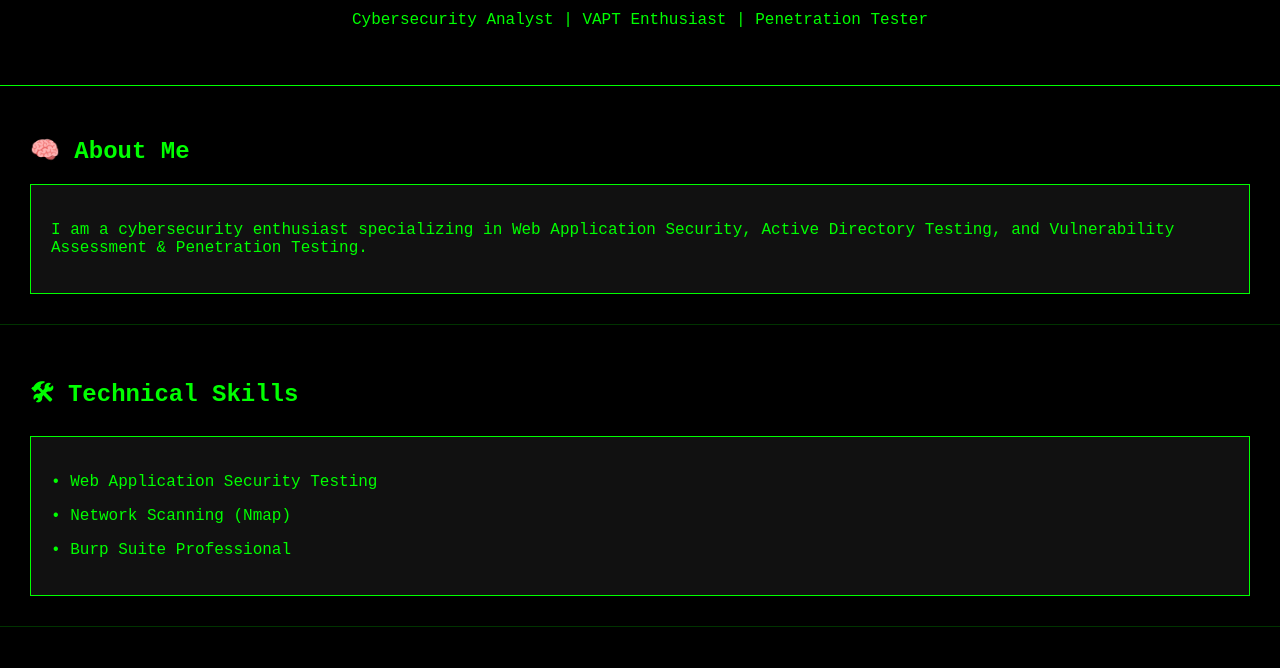
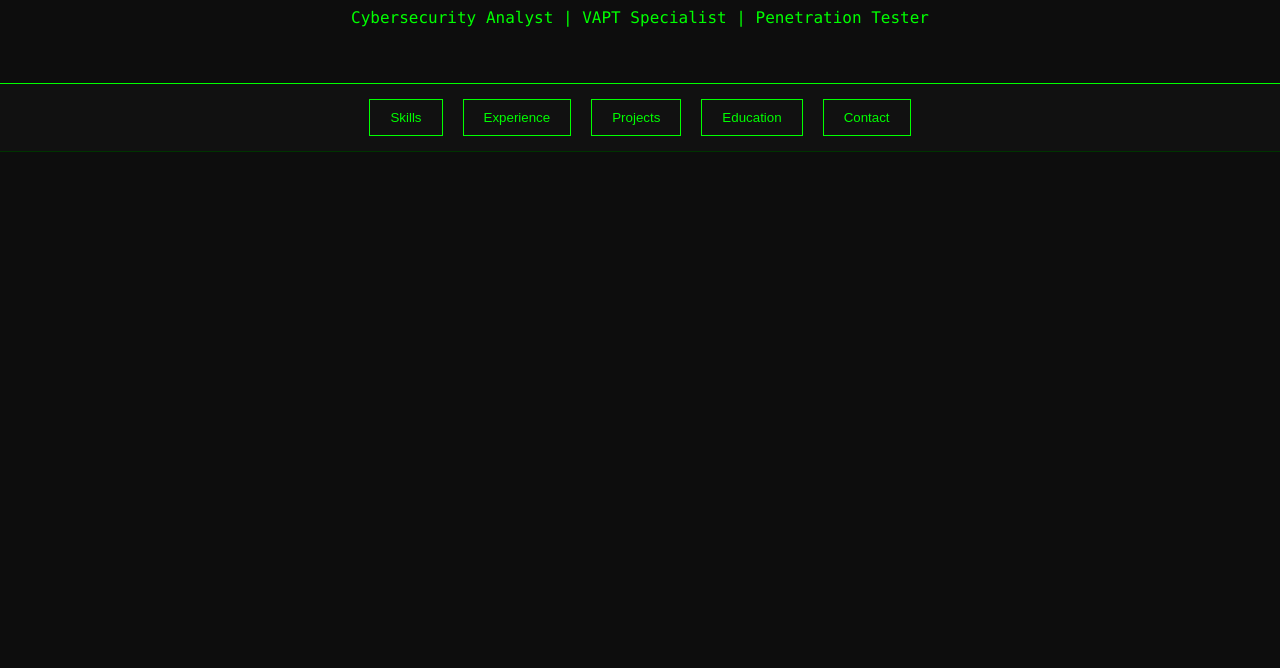
Before and after one commit to Ramihere/rameeshere.github.io, a plain HTML site: page index.html in a window 1280 px wide. Shown: the part 132-800 px from the top of the page. Drawn offline with Linux system fonts and the light colour scheme.

Commit message:
Update index.html

```diff
--- a/index.html
+++ b/index.html
@@ -1,14 +1,14 @@
 <!DOCTYPE html>
 <html>
 <head>
-    <title>Muhammed Ramees KP | Cybersecurity</title>
+    <title>Muhammed Ramees KP | Cybersecurity Portfolio</title>
+
     <style>
         body {
-            background-color: black;
+            background-color: #0d0d0d;
             color: #00ff00;
-            font-family: Courier New, monospace;
+            font-family: Consolas, monospace;
             margin: 0;
-            padding: 0;
         }
 
         header {
@@ -21,49 +21,97 @@
             font-size: 40px;
         }
 
-        section {
-            padding: 30px;
+        nav {
+            display: flex;
+            justify-content: center;
+            background: #111;
+            padding: 15px;
             border-bottom: 1px solid #003300;
         }
 
-        a {
+        nav button {
+            background: none;
+            border: 1px solid #00ff00;
             color: #00ff00;
-            text-decoration: none;
+            padding: 10px 20px;
+            margin: 0 10px;
+            cursor: pointer;
+        }
+
+        nav button:hover {
+            background: #003300;
+        }
+
+        section {
+            display: none;
+            padding: 40px;
         }
 
         .box {
             background: #111;
             padding: 20px;
-            margin-top: 10px;
             border: 1px solid #00ff00;
         }
 
         footer {
             text-align: center;
             padding: 20px;
-            font-size: 14px;
+            border-top: 1px solid #00ff00;
         }
+    </style>
 
-    </style>
+    <script>
+        function showSection(id) {
+            var sections = document.querySelectorAll("section");
+            sections.forEach(function(section) {
+                section.style.display = "none";
+            });
+            document.getElementById(id).style.display = "block";
+        }
+    </script>
+
 </head>
 
 <body>
 
 <header>
     <h1>⚡ Muhammed Ramees KP ⚡</h1>
-    <p>Cybersecurity Analyst | VAPT Enthusiast | Penetration Tester</p>
+    <p>Cybersecurity Analyst | VAPT Specialist | Penetration Tester</p>
 </header>
 
-<section>
-    <h2>🧠 About Me</h2>
+<nav>
+    <button onclick="showSection('skills')">Skills</button>
+    <button onclick="showSection('experience')">Experience</button>
+    <button onclick="showSection('projects')">Projects</button>
+    <button onclick="showSection('education')">Education</button>
+    <button onclick="showSection('contact')">Contact</button>
+</nav>
+
+<section id="skills">
     <div class="box">
-        <p>I am a cybersecurity enthusiast specializing in Web Application Security, Active Directory Testing, and Vulnerability Assessment & Penetration Testing.</p>
+        <h2>Technical Skills</h2>
+        <p>• Network Penetration Testing</p>
+        <p>• Web Application Security Testing</p>
+        <p>• Android Application Testing</p>
+        <p>• Active Directory Exploitation</p>
+        <p>• Network Infrastructure Solutions</p>
+        <p>• VLAN Configuration</p>
+        <p>• Firewall Configuration</p>
+        <p>• Server Configuration</p>
     </div>
 </section>
 
-<section>
-    <h2>🛠 Technical Skills</h2>
+<section id="experience">
     <div class="box">
-        <p>• Web Application Security Testing</p>
-        <p>• Network Scanning (Nmap)</p>
-        <p>• Burp Suite Professional</p
+        <h2>Professional Experience</h2>
+        <p>• Cybersecurity Student – eHackify Cybersecurity Research & Training</p>
+        <p>• Cybersecurity Researcher – Info Campus</p>
+        <p>• Cybersecurity Instructor – Keltron Advanced Studies</p>
+        <p>• Cybersecurity Analyst – Sysin Technologies LLP (Current)</p>
+    </div>
+</section>
+
+<section id="projects">
+    <div class="box">
+        <h2>Projects</h2>
+        <
```
